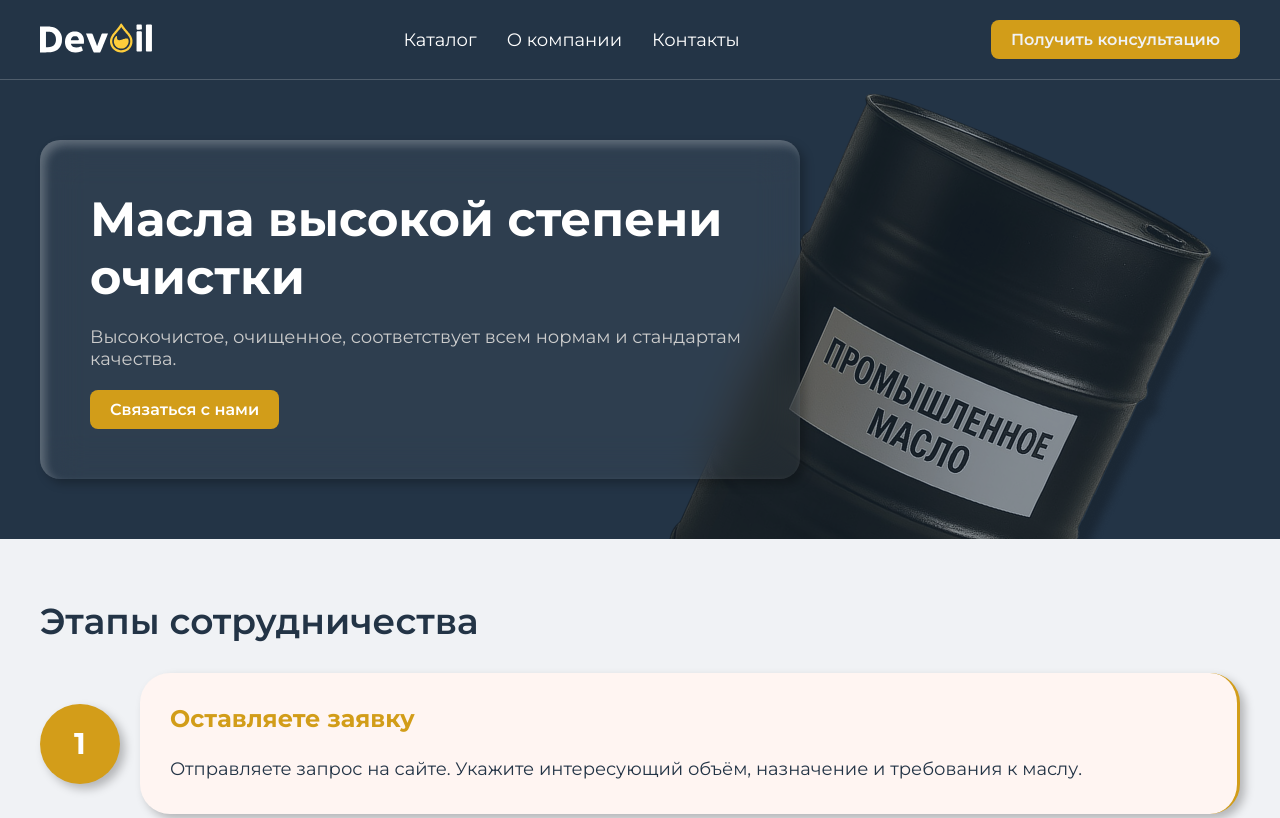
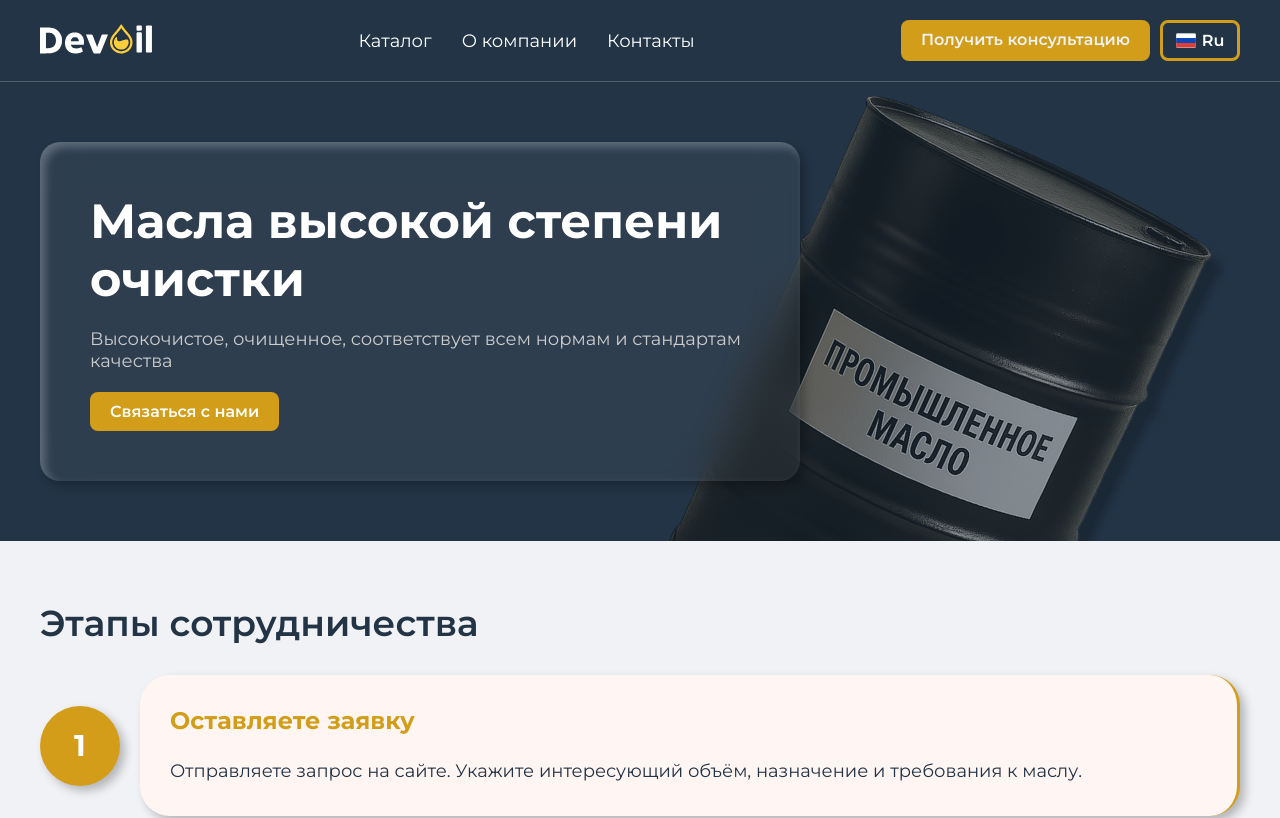
Before and after one commit to marselNepara/devoil-app, a React (Vite) app: page / in a window 1280 px wide. Shown: the top 818 px of the page. Built offline with nearby package versions, Linux system fonts and the light colour scheme.

Commit message:
start change lang

```diff
--- a/src/components/Header/Header.css
+++ b/src/components/Header/Header.css
@@ -36,3 +36,86 @@
 .get-consultation:hover{
   background: #E0B445;
 }
+
+/* === ЯЗЫКОВОЙ DROPDOWN === */
+.header-language {
+  position: relative;
+  display: inline-block;
+}
+
+.language-toggle {
+  width: 80px;
+  background: transparent;
+  border: 3px solid #d29d19;
+  color: #fff;
+  font-weight: 600;
+  font-size: 16px;
+  padding: 8px 12px;
+  border-radius: 8px;
+  cursor: pointer;
+  display: flex;
+  align-items: center;
+  justify-content: center;
+  gap: 6px;
+  transition: 0.3s ease-in-out;
+}
+
+.language-toggle:hover,
+.language-toggle:focus {
+  background-color: #d29d19;
+  color: white;
+}
+
+/* Выпадающее меню */
+.language-dropdown {
+  width: min-content;
+  position: absolute;
+  top: calc(100% + 8px);
+  right: 0;
+  background: #F0F2F5;
+  border-radius: 12px;
+  box-shadow: 0 4px 16px rgba(0, 0, 0, 0.15);
+  list-style: none;
+  margin: 0;
+  padding: 8px 8px;
+  opacity: 0;
+  visibility: hidden;
+  transform: translateY(-10px);
+  transition: 0.3s ease-in-out;
+  z-index: 1000;
+  display: flex;
+  flex-direction: column  ;
+  gap: 10px;
+}
+
+.language-dropdown.visible {
+  width: min-content;
+  opacity: 1;
+  visibility: visible;
+  transform: translateY(0);
+}
+
+.language-dropdown li a {
+  display: flex;
+  align-items: center;
+  justify-content: start;
+  gap: 10px;
+  width: min-content;
+  padding: 10px 10px;
+  font-size: 14px;
+  color: #233446;
+  text-decoration: none;
+  transition: background-color 0.3s ease-in-out, color 0.3s ease-in-out;
+}
+
+.language-dropdown li a:hover,
+.language-dropdown li a:focus {
+  width: min-content;
+  background-color: #d29d19;
+  color: #fff;
+  border-radius: 4px;
+}
+.header-bid-lang{
+  display: flex;
+  gap: 10px;
+}
--- a/src/components/Header/Header.jsx
+++ b/src/components/Header/Header.jsx
@@ -1,23 +1,93 @@
 import "./Header.css";
 import Logo from '@assets/images/Header-Logo.svg';
-export default function Header(){
-  return(
+import { useState, useEffect } from 'react';
+import { useTranslation } from '@hooks/useTranslation';
+
+import RussianFlag from '@assets/images/Russian-Flag.svg';
+import BritainFlag from '@assets/images/Britain-Flag.svg';
+
+export default function Header() {
+  const { lang, changeLanguage, t } = useTranslation(); // ✅ Добавили t
+  const [isDropdownOpen, setIsDropdownOpen] = useState(false);
+
+  // Закрытие меню при клике вне
+  useEffect(() => {
+    const handleClickOutside = (event) => {
+      const dropdown = document.querySelector('.language-dropdown');
+      if (!event.target.closest('.header-language') && isDropdownOpen) {
+        setIsDropdownOpen(false);
+      }
+    };
+
+    document.addEventListener('click', handleClickOutside);
+    return () => document.removeEventListener('click', handleClickOutside);
+  }, [isDropdownOpen]);
+
+  // Определяем активный флаг и текст
+  const currentFlag = lang === 'en' ? BritainFlag : RussianFlag;
+  const currentLabel = lang === 'en' ? 'En' : 'Ru';
+
+  return (
     <>
       <header className="header">
         <div className="container">
           <div className="header-inner">
+            {/* Логотип */}
             <div className="logo">
-              <a href=""><img src={Logo} alt="" /></a>
+              <a href="/"><img src={Logo} alt="Логотип DevOil" /></a>
             </div>
+
+            {/* Навигация */}
             <nav className="header-nav">
-              <a href="#catalog" className="header-nav-link">Каталог</a>
-              <a href="#aboutcompany" className="header-nav-link">О компании</a>
-              <a href="#contacts" className="header-nav-link">Контакты</a>
+              <a href="#catalog" className="header-nav-link">{t('header.catalog')}</a>
+              <a href="#aboutcompany" className="header-nav-link">{t('header.about')}</a>
+              <a href="#contacts" className="header-nav-link">{t('header.contacts')}</a>
             </nav>
-            <a href="#bid" className="get-consultation">Получить консультацию</a>
+
+            <div className="header-bid-lang">
+              <a href="#bid" className="get-consultation">{t('header.consultation')}</a>
+
+              {/* Переключатель языка */}
+              <div className="header-language">
+                <button
+                  type="button"
+                  className="language-toggle"
+                  onClick={() => setIsDropdownOpen(prev => !prev)}
+                  aria-expanded={isDropdownOpen}
+                >
+                  <img src={currentFlag} alt="" width="20" height="15" />
+                  {currentLabel}
+                </button>
+
+                <ul className={`language-dropdown ${isDropdownOpen ? 'visible' : ''}`}>
+                  <li>
+                    <a
+                      href="#"
+                      onClick={(e) => {
+                        e.preventDefault();
+                        changeLanguage('ru');
+                      }}
+                    >
+                      <img src={RussianFlag} alt="Ru" width="20" height="15" /> Ru
+                    </a>
+                  </li>
+                  <li>
+                    <a
+                      href="#"
+                      onClick={(e) => {
+                        e.preventDefault();
+                        changeLanguage('en');
+                      }}
+                    >
+                      <img src={BritainFlag} alt="En" width="20" height="15" /> En
+                    </a>
+                  </li>
+                </ul>
+              </div>
+            </div>
           </div>
         </div>
       </header>
     </>
-  )
+  );
 }
--- a/src/components/pages/MainPage/Banner/Banner.jsx
+++ b/src/components/pages/MainPage/Banner/Banner.jsx
@@ -1,16 +1,16 @@
 import './Banner.css'
+import { useTranslation } from '@hooks/useTranslation';
 export default function Banner(){
+  const { t } = useTranslation();
   return(
     <>
       <section className="banner">
         <div className="container">
           <div className="banner-inner">
             <div className="bannner-card">
-              <h1 className="banner-title">Масла высокой степени очистки</h1>
-              <p className="banner-undertitle">
-Высокочистое, очищенное, соответствует всем нормам и стандартам качества.
-              </p>
-              <a href='#contacts' className="banner-button">Связаться с нами</a>
+              <h1 className="banner-title">{t('banner.title')}</h1>
+              <p className="banner-undertitle">{t('banner.undertitle')}</p>
+              <a href='#contacts' className="banner-button">{t('banner.button')}</a>
             </div>
           </div>
         </div>
--- /dev/null
+++ b/src/hooks/useTranslation.js
@@ -0,0 +1,60 @@
+// src/hooks/useTranslation.js
+import { useState, useEffect } from 'react';
+
+import ru from '@/js/lang/ru.json';
+import en from '@/js/lang/en.json';
+
+const messages = { ru, en };
+
+// --- Глобальное состояние ---
+let langState = localStorage.getItem('lang') || 'ru';
+const listeners = new Set();
+
+// Функция для оповещения всех подписчиков
+function updateAll() {
+  listeners.forEach((listener) => listener());
+}
+
+// Экспортируем функцию изменения языка
+export function changeLanguage(newLang) {
+  const actualLang = newLang === 'en' ? 'en' : 'ru';
+  if (actualLang !== langState) {
+    langState = actualLang;
+    localStorage.setItem('lang', actualLang);
+    updateAll(); // Уведомляем ВСЕ компоненты
+  }
+}
+
+// Сам хук
+export function useTranslation() {
+  const [tick, setTick] = useState(0); // используется только для принудительного ререндера
+
+  // Подписываемся при монтировании
+  useEffect(() => {
+    const listener = () => setTick((t) => t + 1);
+    listeners.add(listener);
+
+    return () => {
+      listeners.delete(listener);
+    };
+  }, []);
+
+  // Текущий язык — всегда актуальный
+  const lang = langState;
+
+  // Функция перевода
+  const t = (key) => {
+    const keys = key.split('.');
+    let result = messages[lang];
+    for (let k of keys) {
+      if (result && result[k] !== undefined) {
+        result = result[k];
+      } else {
+        return key;
+      }
+    }
+    return result;
+  };
+
+  return { lang, changeLanguage, t };
+}
--- /dev/null
+++ b/src/js/lang/en.json
@@ -0,0 +1,13 @@
+{
+  "header": {
+    "catalog": "Catalog",
+    "about": "About",
+    "contacts": "Contacts",
+    "consultation": "Get consultation"
+  },
+  "banner": {
+    "title": "Highly refined oils",
+    "undertitle": "Highly pure, purified, meets all quality standards and norms",
+    "button": "Contact us"
+  }
+}
--- /dev/null
+++ b/src/js/lang/ru.json
@@ -0,0 +1,13 @@
+{
+  "header": {
+    "catalog": "Каталог",
+    "about": "О компании",
+    "contacts": "Контакты",
+    "consultation": "Получить консультацию"
+  },
+  "banner": {
+    "title": "Масла высокой степени очистки",
+    "undertitle": "Высокочистое, очищенное, соответствует всем нормам и стандартам качества",
+    "button": "Связаться с нами"
+  }
+}
```
Also changed, not shown: src/assets/images/Britain-Flag.svg (added), src/assets/images/Russian-Flag.svg (added).
